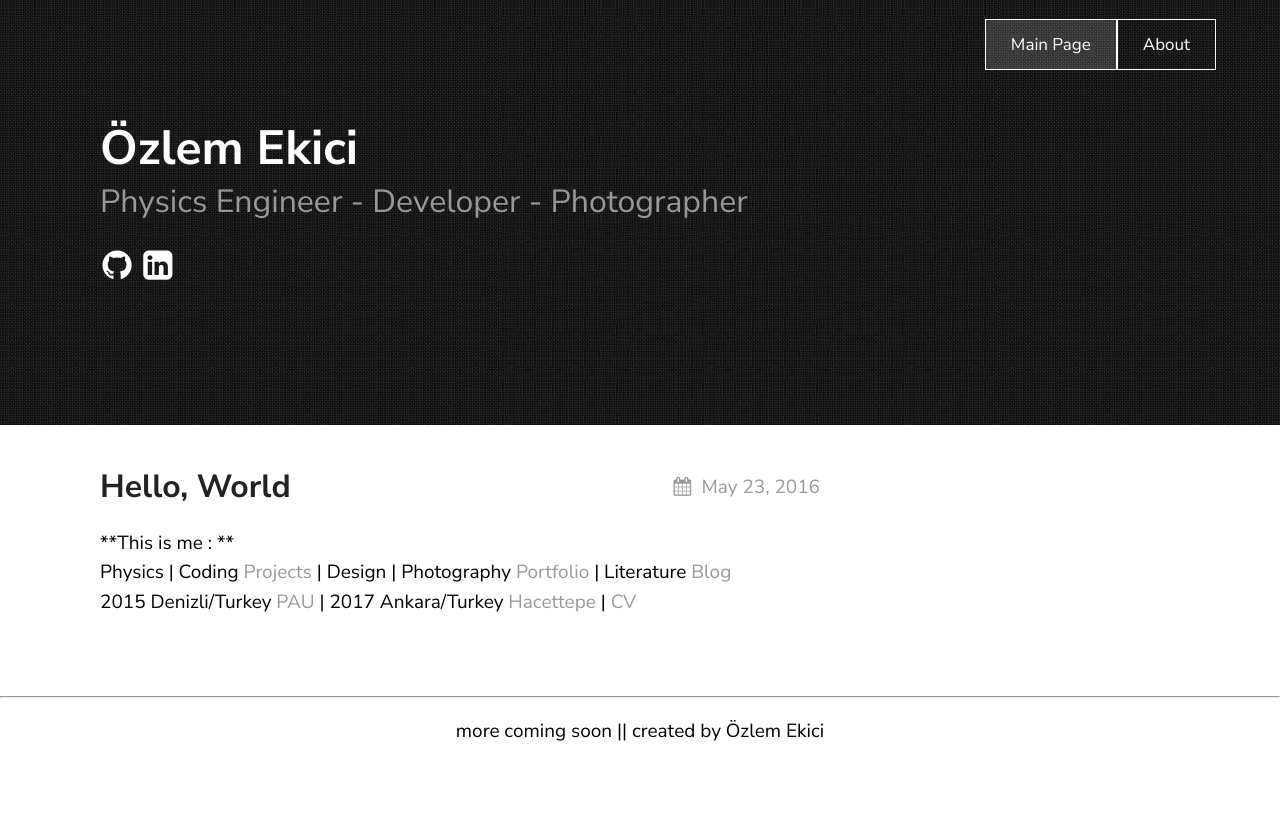
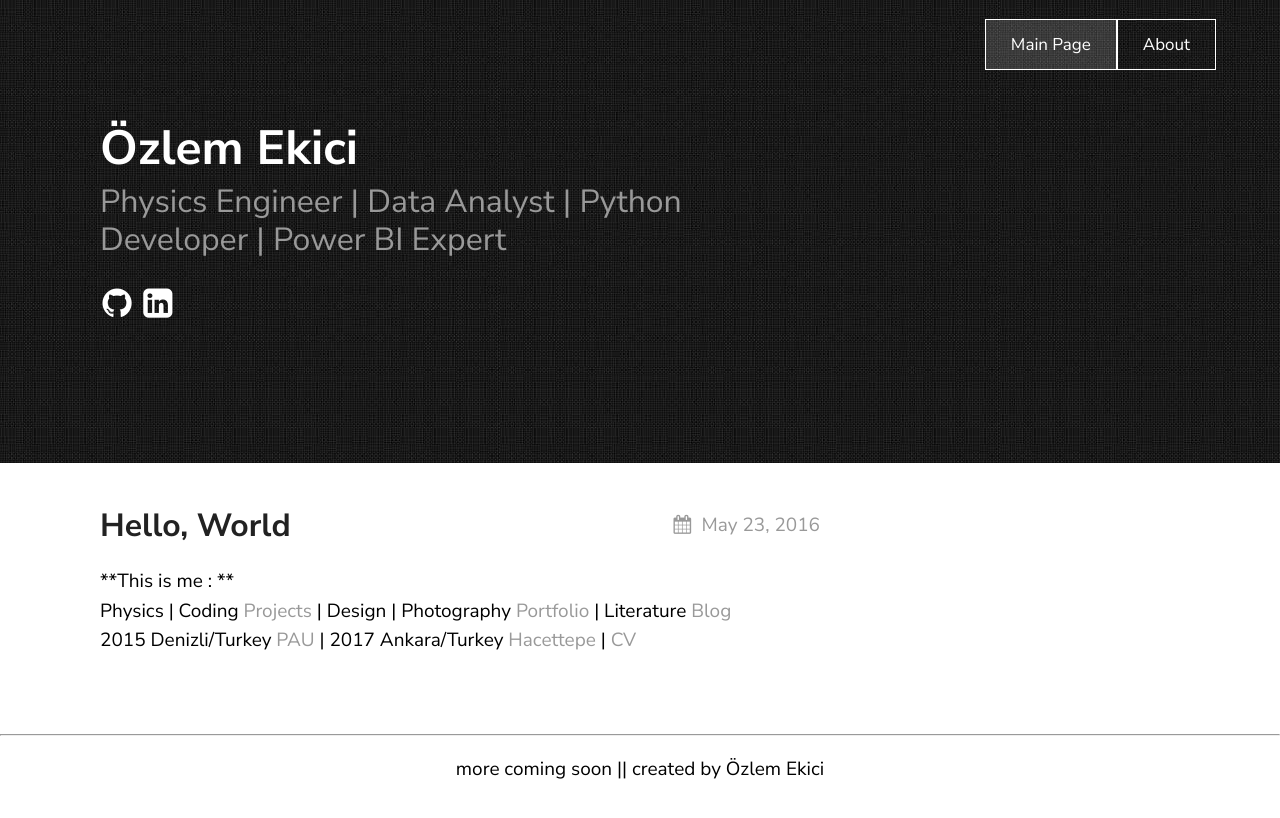
Before and after one commit to ozlemekici/ozlemekici.github.io, a Jekyll site: the page built from index.markdown, in a window 1280 px wide. Shown: the top 818 px of the page. Built offline with Jekyll 4.4.1, drawn with Linux system fonts in a browser that asks for light colours.

Commit message:
Update _config.yml

```diff
--- a/_config.yml
+++ b/_config.yml
@@ -14,7 +14,7 @@ plugins:
 
 texture:
   title: Özlem Ekici
-  tagline: Physics Engineer - Developer - Photographer
+  tagline: Physics Engineer | Data Analyst | Python Developer | Power BI Expert
   date_format: "%b %-d, %Y"
   style: black
 
```
